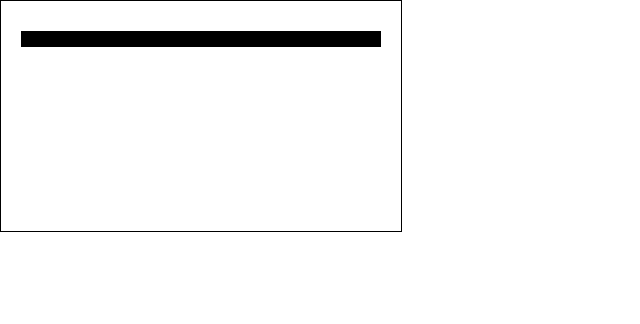
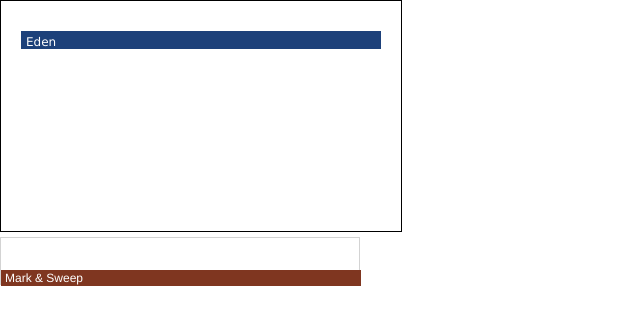
Before and after one commit to torao/gc, a plain HTML site: page index.html in a window 1280 px wide. Shown: the whole page, without its empty margins (0-640 px from the left). Drawn offline with nearby package versions, Linux system fonts and the light colour scheme.

Commit message:
modified

```diff
--- a/gc.css
+++ b/gc.css
@@ -3,3 +3,30 @@
   background-color: white;
   border: solid 1px black;
 }
+
+.memory-pool {
+  position: absolute;
+  width: 360px;
+  height: 48px;
+  border: solid 1px lightgrey;
+}
+
+.foundation {
+  font-size: 12px;
+  padding-left: 4px;
+  width: 360px;
+  height: 16px;
+  top: 32px;
+}
+
+.foundation.eden {
+  position: relative;
+  color: white;
+  background-color: #1D417A;
+}
+
+.foundation.cms {
+  position: relative;
+  color: white;
+  background-color: #7F3620;
+}
--- a/gc.js
+++ b/gc.js
@@ -1,21 +1,25 @@
 (function(){
+  // 定数いろいろ
   var screen = null;
   var screen_width = 400;
   var screen_height = 230;
   var heap_margin = 20;
   var heap_width = screen_width - heap_margin * 2;
-  var heap_height = 16;
+  var heap_height = 18;
   var alloc_height = 10;
 
   // 初期状態の描画
   function initialize_screen(){
+    screen.fillStyle = "#1D417A";
     screen.fillRect(heap_margin, heap_margin + alloc_height, heap_width, heap_height);
+    screen.font = "12px 'Verdana'"
+    screen.fillStyle = "#FFFFFF";
+    screen.fillText("Eden", heap_margin + 5, heap_margin + alloc_height + heap_height - 3, heap_width);
   }
 
   $(document).ready(function(){
     screen = document.getElementById("screen").getContext("2d");
-    var s = $("#screen")
-    s.css("border", "solid 1px black").css("background-color", "white");
+    var s = $("#screen").css("border", "solid 1px black").css("background-color", "white");
     //.css("width", screen_width + "px").css("height", screen_height + "px");
 
     initialize_screen();
--- a/index.html
+++ b/index.html
@@ -16,5 +16,10 @@
 
 <canvas id="screen" width="400" height="230"></canvas>
 
+<div style="display:block;">
+  <div class="memory-pool"><div class="foundation eden">Eden</div></div>
+  <div class="memory-pool"><div class="foundation cms">Mark &amp; Sweep</div></div>
+</div>
+
 </body>
 </html>
```
